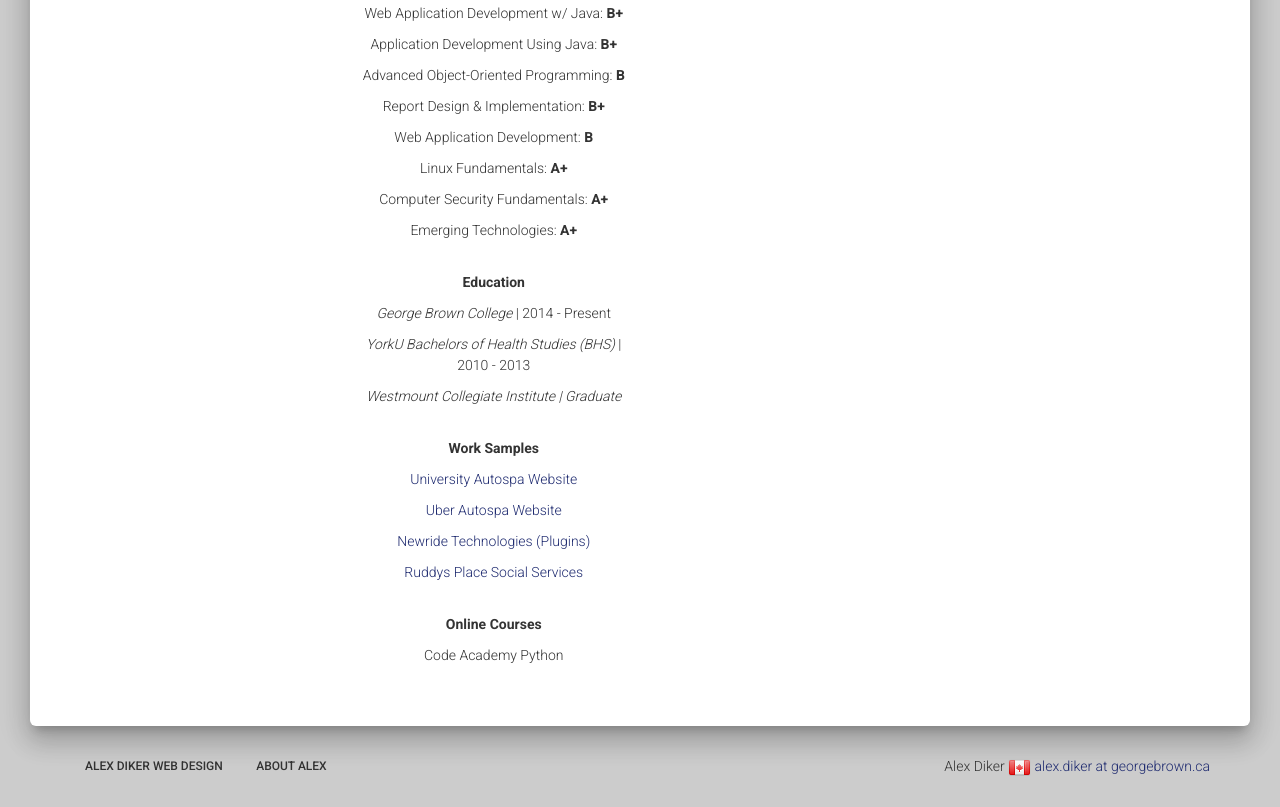
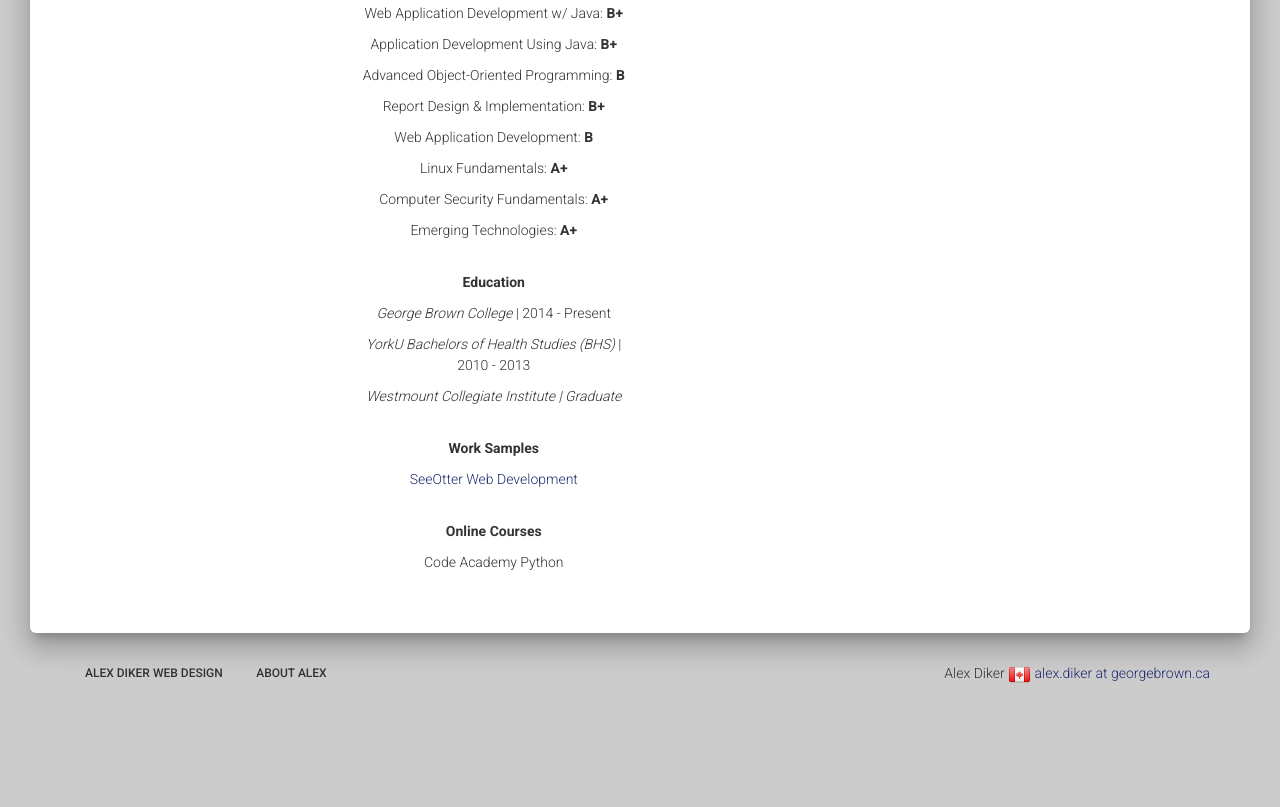
Before and after one commit to alexdcodes/alexdcodes.github.io, a website: page index.html in a window 1280 px wide. Shown: the part 1217-2024 px from the top of the page. After the commit the page ends 1931 px from the top, so only its background shows below. Drawn offline with Linux system fonts and the light colour scheme.

Commit message:
Update index.html
removed unneeded sources

```diff
--- a/index.html
+++ b/index.html
@@ -147,10 +147,7 @@
 													<p><i>Westmount Collegiate Institute | Graduate</i></p>
 													<br />
 													<p><b>Work Samples</b></p>
-													<p><a href="http://uautospa.com">University Autospa Website</a></p>
-													<p><a href="http://uberautospa.com">Uber Autospa Website</a></p>
-													<p><a href="http://newridetechnologies.com">Newride Technologies (Plugins)</a></p>
-													<p><a href="http://ruddysplace.ca">Ruddys Place Social Services</a></p>
+													<p><a href="https://seeotter.net">SeeOtter Web Development</a></p>
 													<br />
 													<p><b>Online Courses</b></p>
 													<p>Code Academy Python</p>
@@ -238,7 +235,6 @@
 
 	<script src="assets/js/nouislider.min.js" type="text/javascript"></script>
 
-	<!--  Plugin for the Datepicker, full documentation here: http://www.eyecon.ro/bootstrap-datepicker/ -->
 	<script src="assets/js/bootstrap-datepicker.js" type="text/javascript"></script>
 
 	<script src="assets/js/material-kit.js" type="text/javascript"></script>
```
